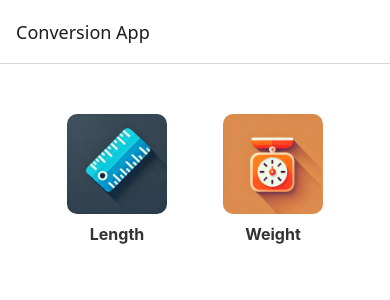
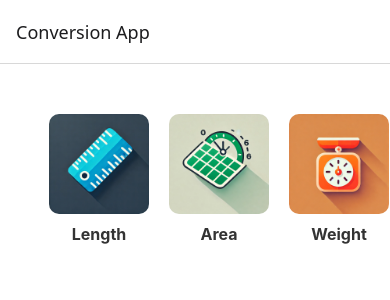
Before and after one commit to madhavi-lab/unit-conversion-app, a React Native app: screen /UnitsSelection in a window 390 px wide. Shown: the top 300 px of the page. Built offline with nearby package versions, Linux system fonts and the light colour scheme.

Commit message:
Split defs into individual files ...

```diff
--- a/src/data/units.js
+++ b/src/data/units.js
@@ -3,8 +3,32 @@ export const UNITS = [
     name: "Length",
     icon: require("../assets/length.png"),
     metrics: [
-      { id: "cm", name: "cm", order: 1 },
-      { id: "m", name: "m", order: 2 },
+      { id: "mm", name: "mm", order: 1 },
+      { id: "cm", name: "cm", order: 2 },
+      { id: "m", name: "m", order: 3 },
+      { id: "km", name: "km", order: 4 },
+      { id: "micro", name: "micro", order: 5 },
+      { id: "nano", name: "nano", order: 6 },
+      { id: "inch", name: "inch", order: 7 },
+      { id: "foot", name: "foot", order: 8 },
+      { id: "yard", name: "yard", order: 9 },
+      { id: "soccer", name: "soccer", order: 10 },
+      { id: "mile", name: "mile", order: 11 },
+      { id: "au", name: "au", order: 12 },
+      { id: "parsec", name: "parsec", order: 13 },
+      { id: "lightyear", name: "lightyear", order: 14 },
+      { id: "ed", name: "ed", order: 15 },
+    ],
+  },
+  {
+    name: "Area",
+    icon: require("../assets/area.png"),
+    metrics: [
+      { id: "sqyard", name: "sqyard", order: 1 },
+      { id: "sqfoot", name: "sqfoot", order: 2 },
+      { id: "cent", name: "cent", order: 3 },
+      { id: "acre", name: "acre", order: 4 },
+      { id: "sqm", name: "sqm", order: 5 },
     ],
   },
   {
```
Also changed, not shown: src/data/unitDefs.json (deleted, +0 -78 lines), src/data/unitDefs/Area.json (added, +18 -0 lines), src/data/unitDefs/Length.json (added, +58 -0 lines), src/engine/convert.js (+16 -7 lines), 1 other file (tests, documents, lock files or other folders).
